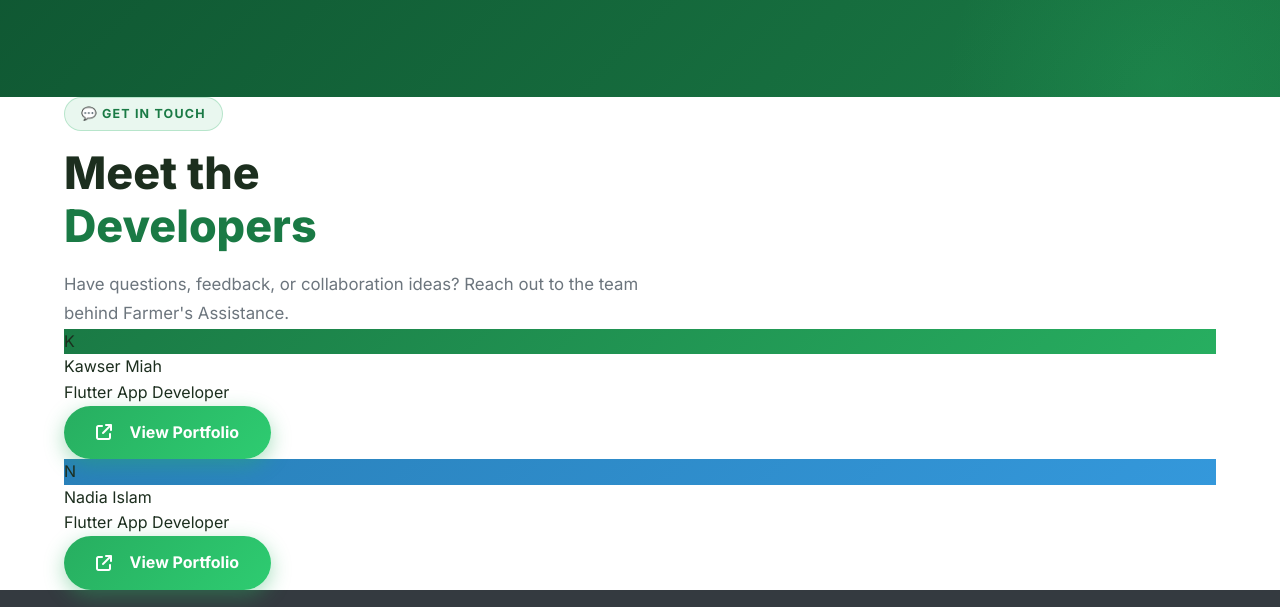
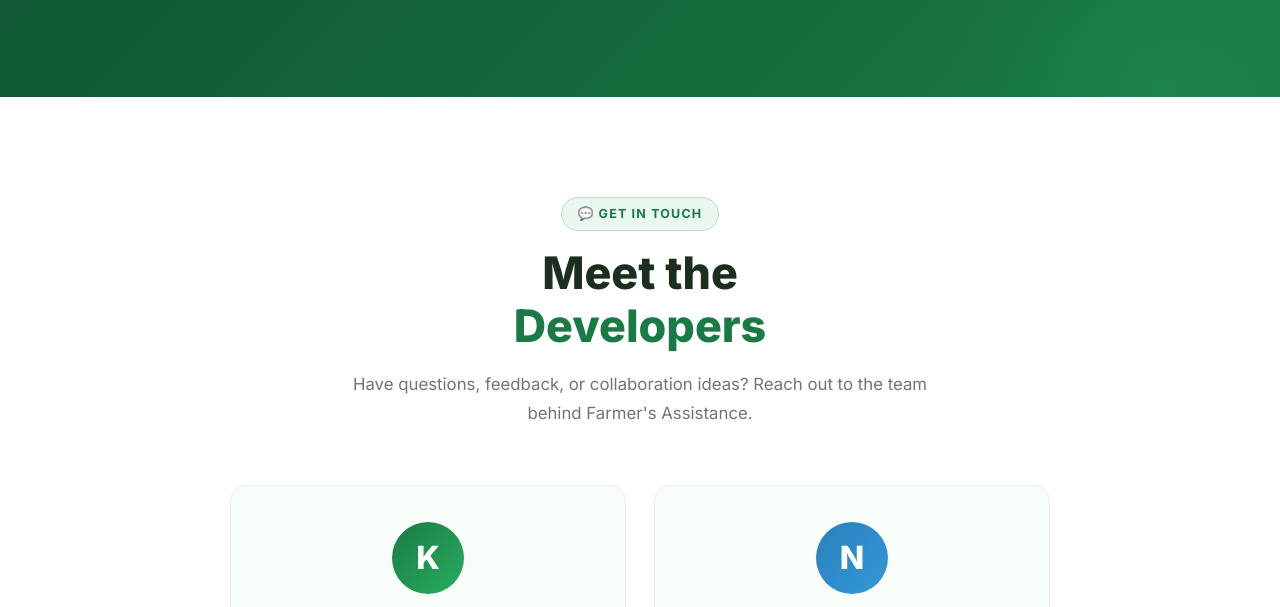
Before and after one commit to Kawser-Miah/farming_assistant_web, a plain HTML site: page index.html in a window 1280 px wide. Shown: the part 7370-7977 px from the top of the page. Drawn offline with Linux system fonts and the light colour scheme.

Commit message:
Add contact section styles for improved layout and interactivity

```diff
--- a/src/css/style.css
+++ b/src/css/style.css
@@ -704,6 +704,57 @@
 .store-btn-soon { opacity: 0.75; cursor: default; pointer-events: none; }
 .store-btn-soon:hover { transform: none; background: rgba(255,255,255,0.1); border-color: rgba(255,255,255,0.2); }
 
+/* ===== CONTACT US ===== */
+#contact {
+  padding: 100px 0;
+  background: white;
+}
+.contact-header { text-align: center; margin-bottom: 56px; }
+.contact-header .section-desc { margin: 0 auto; }
+.contact-cards {
+  display: grid;
+  grid-template-columns: repeat(auto-fit, minmax(300px, 1fr));
+  gap: 28px;
+  max-width: 820px;
+  margin: 0 auto;
+}
+.contact-card {
+  background: var(--off-white);
+  border: 1px solid #e8f0ea;
+  border-radius: var(--radius);
+  padding: 36px 32px;
+  display: flex;
+  flex-direction: column;
+  align-items: center;
+  text-align: center;
+  gap: 16px;
+  transition: var(--transition);
+}
+.contact-card:hover {
+  transform: translateY(-6px);
+  box-shadow: var(--shadow-md);
+  border-color: var(--green-light);
+}
+.contact-avatar {
+  width: 72px; height: 72px;
+  border-radius: 50%;
+  display: flex; align-items: center; justify-content: center;
+  font-size: 2rem; font-weight: 800; color: white;
+  flex-shrink: 0;
+}
+.contact-name {
+  font-size: 1.15rem; font-weight: 700; color: var(--gray-dark);
+}
+.contact-role {
+  font-size: 0.88rem; color: var(--gray-mid); margin-top: 2px;
+}
+.contact-link {
+  margin-top: 8px;
+  font-size: 0.9rem;
+  padding: 11px 26px;
+  text-decoration: none;
+}
+
 /* ===== FOOTER ===== */
 footer {
   background: var(--gray-dark);
```
